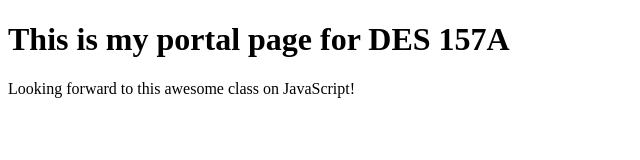
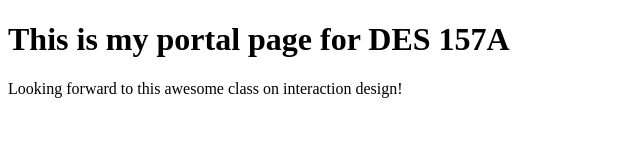
Before and after one commit to wmmeaducd/des157a-2023, a plain HTML site: page index.html in a window 1280 px wide. Shown: the full height of the page, 0-640 px from the left. Drawn offline with Linux system fonts and the light colour scheme.

Commit message:
updated page

```diff
--- a/index.html
+++ b/index.html
@@ -7,6 +7,6 @@
 </head>
 <body>
     <h1>This is my portal page for DES 157A</h1>
-    <p>Looking forward to this awesome class on JavaScript!</p>
+    <p>Looking forward to this awesome class on interaction design!</p>
 </body>
 </html>
```
